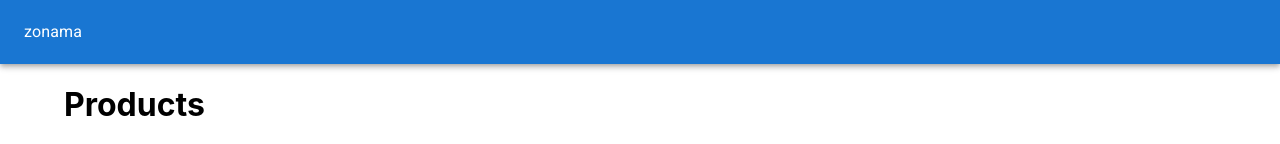
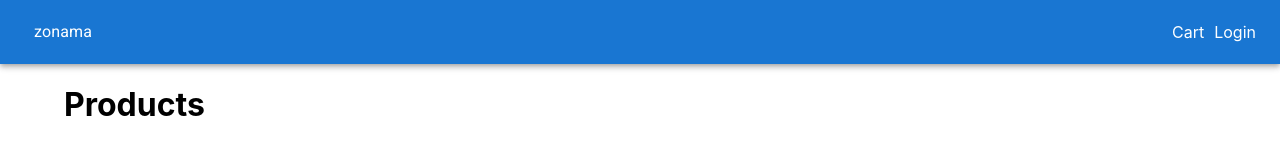
Before and after one commit to daishonjones1/zonama_Nextjs, a Next.js app: page / in a window 1280 px wide. Shown: the top 144 px of the page. Built offline with nearby package versions, Linux system fonts and the light colour scheme.

Commit message:
Add cart and login button to the header

```diff
--- a/components/Layout.js
+++ b/components/Layout.js
@@ -1,22 +1,40 @@
 import React, { Children } from 'react';
 import Head from 'next/head';
-import { AppBar, Container, Toolbar, Typography } from '@mui/material';
+import NextLink from 'next/link';
+import { AppBar, Container, Toolbar, Typography, Link } from '@mui/material';
 import useStyles from '../utils/styles';
 
-export default function Layout({children}) {
-    const classes = useStyles();
-  return <div>
+export default function Layout({ children }) {
+  const classes = useStyles();
+  return (
+    <div>
       <Head>
         <title>zonama</title>
       </Head>
       <AppBar position="static" className={classes.navbar}>
-          <Toolbar>
-              <Typography>zonama</Typography>
-          </Toolbar>
+        <Toolbar>
+          <NextLink href="/" passHref>
+              <Link>
+            <Typography className={classes.brand}>zonama</Typography>
+              </Link>
+          </NextLink>
+          <div className={classes.grow}></div>
+          <div>
+              <NextLink href="/cart" passHref>
+                  <Link>Cart</Link>
+              </NextLink>
+              <NextLink href="/login" passHref>
+                  <Link>Login</Link>
+              </NextLink>
+          </div>
+        </Toolbar>
       </AppBar>
       <Container className={classes.main}>{children}</Container>
       <footer className={classes.footer}>
-          <Typography>All rights reserved. Yuxian Xu ecommerce shopping store.</Typography>
+        <Typography>
+          All rights reserved. Yuxian Xu ecommerce shopping store.
+        </Typography>
       </footer>
-  </div>;
+    </div>
+  );
 }
--- a/utils/styles.js
+++ b/utils/styles.js
@@ -8,6 +8,13 @@ const useStyles = makeStyles({
         marginLeft: 10,
     },
   },
+  brand: {
+    fontWeight: 'bold',
+    fontSize: '1.5rem',
+  },
+  grow: {
+    flexGrow: 1,
+  },
   main: {
       minHeight: '80vh',
   },
```
